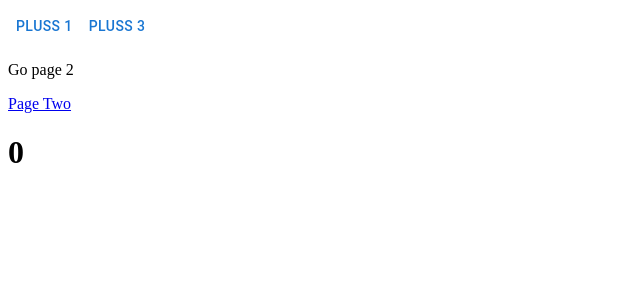
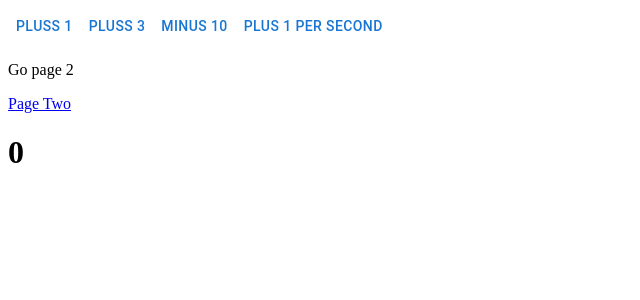
Before and after one commit to Shemet21-art/educational-project, a React (Create React App) app: page / in a window 1280 px wide. Shown: the top 300 px of the page, without its empty margins (0-640 px from the left). Built offline with nearby package versions, Linux system fonts and the light colour scheme.

Commit message:
add two buttons, first button subtracts 10, second button start counter +1

```diff
--- a/src/Components/PageOne.jsx
+++ b/src/Components/PageOne.jsx
@@ -1,5 +1,5 @@
 import { Button } from "@mui/material"
-import { useState } from "react"
+import { useEffect, useState } from "react"
 import { Link } from "react-router-dom"
 
 
@@ -9,12 +9,29 @@ import { Link } from "react-router-dom"
 function Page1(){
 
     const [value, setValue] = useState(0)
-    const handlerClickOne = () => setValue(value + 1 )
-    const handlerClickThree = () => setValue(value + 3 )
+    const [valueInclued, setLoading] = useState(false);
+    const [valueDisabled, setDisabled] = useState(false)
+
+    useEffect(()=>{
+      if(valueInclued === true){
+       setTimeout(setValue, 1000, value + 1 )
+      }
+    })
+
+    const handlerClickPlusOne = () => setValue(value + 1 )
+    const handlerClickPlusThree = () => setValue(value + 3 )
+    const handlerClickPlusTen =() => setValue(value > 10 ? value -  10 : value - value )
+    const handlerStartStop = () => {setLoading(!valueInclued)
+      setDisabled(!valueDisabled)
+    }
+
+
    return (
   <div>
-    <Button onClick={handlerClickOne}> Pluss 1 </Button>
-    <Button onClick={handlerClickThree }> Pluss 3 </Button>
+    <Button disabled ={valueDisabled} onClick={handlerClickPlusOne}> Pluss 1 </Button>
+    <Button  disabled ={valueDisabled} onClick={handlerClickPlusThree }> Pluss 3 </Button>
+    <Button disabled ={valueDisabled}  onClick={handlerClickPlusTen}>Minus 10</Button>
+    <Button checked ={valueInclued} onClick={handlerStartStop}>plus 1 per second</Button>
     <p>Go page 2</p>
         <Link to="/two">Page Two</Link>
 <h1>{value}</h1>
```
